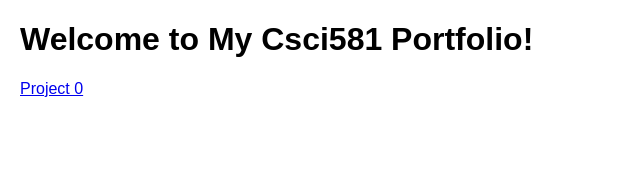
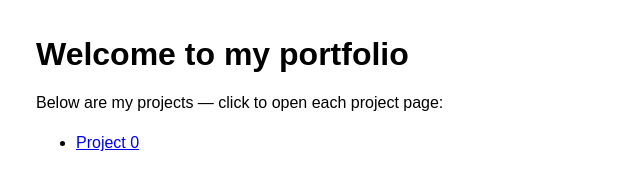
Before and after one commit to shawbyk/.github.io, a plain HTML site: page index.html in a window 1280 px wide. Shown: the whole page, without its empty margins (0-640 px from the left). Drawn offline with Linux system fonts and the light colour scheme.

Commit message:
Create index.html

```diff
--- a/index.html
+++ b/index.html
@@ -1,13 +1,19 @@
 <!DOCTYPE html>
 <html>
   <head>
+    <meta charset="utf-8" />
     <title>My Portfolio</title>
     <style>
-      body { font-family: Arial; margin: 20px; }
+      body { font-family: Arial, sans-serif; margin: 36px; }
+      a { display: inline-block; margin: 6px 0; }
     </style>
   </head>
   <body>
-    <h1>Welcome to My Csci581 Portfolio!</h1>
-    <a href="./0/index.html">Project 0</a>
+    <h1>Welcome to my portfolio</h1>
+    <p>Below are my projects — click to open each project page:</p>
+    <ul>
+      <li><a href="./zero/">Project 0</a></li>
+      <!-- Add other project links here, e.g. <li><a href="./one/">Project 1</a></li> -->
+    </ul>
   </body>
 </html>
```
